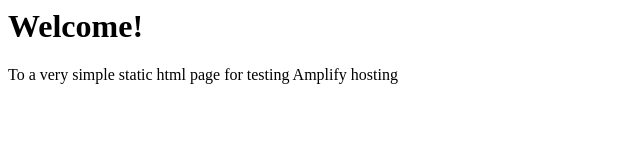
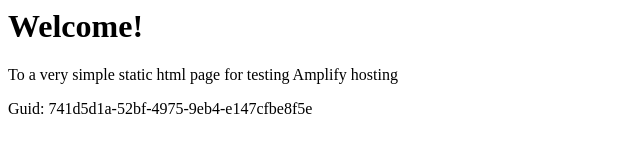
Before and after one commit to aws-aemilia-yul/Github-PR-Commit-Integration-Test-DoNotTouch-v1-preprod-ca-central-1, a website: page src/index.html in a window 1280 px wide. Shown: the whole page, without its empty margins (0-640 px from the left). Drawn offline with Linux system fonts and the light colour scheme.

Commit message:
commit from integ tests

```diff
--- a/src/index.html
+++ b/src/index.html
@@ -1,3 +1,5 @@
+
+
 <html lang="en">
 
 <head>
@@ -10,6 +12,6 @@
 <body>
     <h1>Welcome!</h1>
     <p>To a very simple static html page for testing Amplify hosting</p>
-</body>
+    <p>Guid: 741d5d1a-52bf-4975-9eb4-e147cfbe8f5e</p></body>
 
 </html>
```
